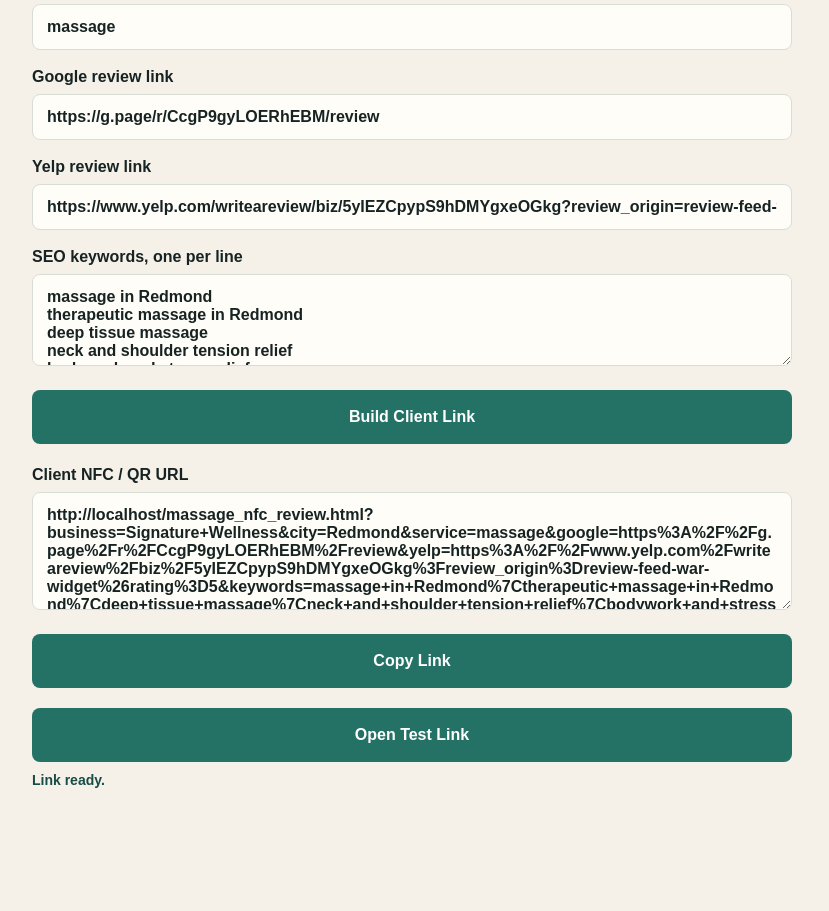
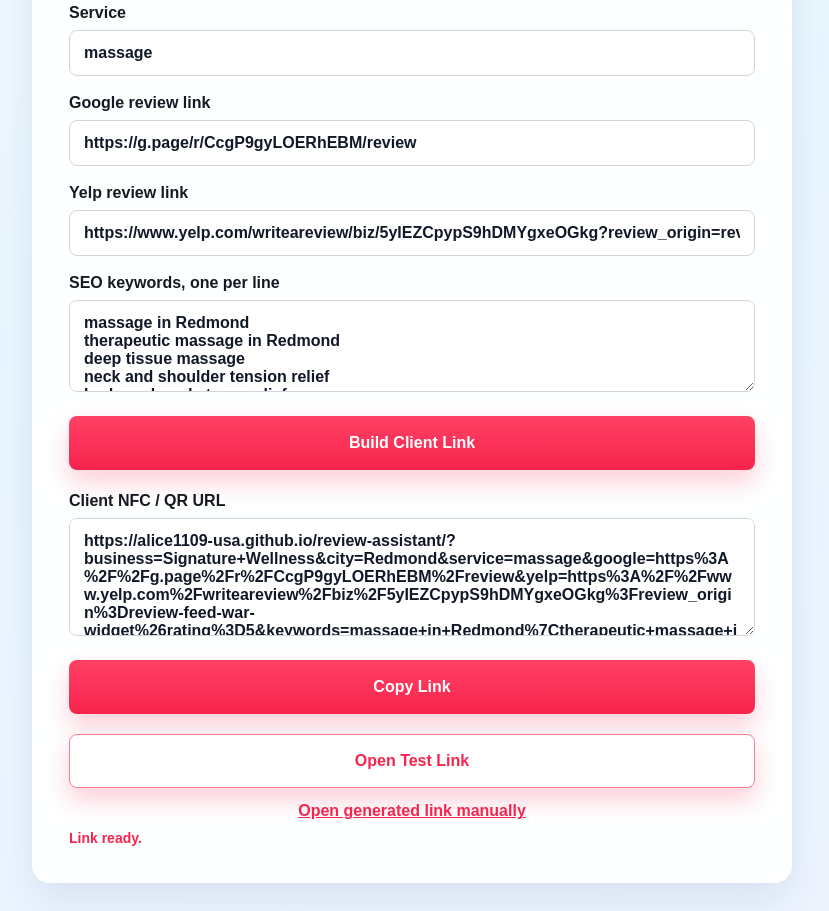
Before and after one commit to Alice1109-USA/review-assistant, a plain HTML site: page builder.html in a window 1280 px wide. Shown: the part 460-1371 px from the top of the page, without its empty margins (228-1057 px from the left). Before the commit the page ends 1280 px from the top, so only its background shows below. Drawn offline with Linux system fonts and the light colour scheme.

Commit message:
Add files via upload

```diff
--- a/builder.html
+++ b/builder.html
@@ -84,6 +84,66 @@
       font-size: 14px;
       font-weight: 700;
     }
+    /* Soft blue and rose admin style */
+    body {
+      background: linear-gradient(160deg, #f7fbff 0%, #e9f6ff 48%, #edf4ff 100%);
+      color: #151922;
+      padding: 28px 18px;
+    }
+
+    main {
+      background: rgba(255, 255, 255, 0.92);
+      border: 1px solid rgba(255, 255, 255, 0.86);
+      border-radius: 18px;
+      padding: clamp(22px, 4vw, 36px);
+      box-shadow: 0 18px 42px rgba(42, 78, 120, 0.1);
+    }
+
+    h1 {
+      color: #0f172a;
+      font-size: clamp(30px, 5vw, 42px);
+    }
+
+    p {
+      color: #64748b;
+    }
+
+    input,
+    textarea {
+      border-color: #d1d5db;
+      background: #ffffff;
+      color: #111827;
+    }
+
+    input:focus,
+    textarea:focus {
+      outline: 3px solid rgba(255, 47, 87, 0.14);
+      border-color: #ff2f57;
+    }
+
+    button {
+      background: linear-gradient(180deg, #ff4164, #f7244d);
+      color: #ffffff;
+      box-shadow: 0 12px 24px rgba(247, 36, 77, 0.22);
+    }
+
+    #test {
+      background: #ffffff;
+      border: 1px solid #ff7b92;
+      color: #f7244d;
+    }
+
+    .note {
+      color: #f7244d;
+    }
+
+    #directLink {
+      display: block;
+      margin-top: 14px;
+      color: #f7244d;
+      font-weight: 800;
+      text-align: center;
+    }
   </style>
 </head>
 <body>
@@ -140,6 +200,7 @@ wellness massage spot in Redmond</textarea>
       </label>
       <button id="copy">Copy Link</button>
       <button id="test">Open Test Link</button>
+      <a id="directLink" href="#" target="_blank" rel="noopener">Open generated link manually</a>
       <div class="note" id="note"></div>
     </div>
   </main>
@@ -151,7 +212,7 @@ wellness massage spot in Redmond</textarea>
 
     function buildUrl() {
       const customerUrl = document.getElementById("customerUrl").value.trim();
-      const base = new URL(customerUrl || "./massage_nfc_review.html", window.location.href);
+      const base = new URL(customerUrl || "./", window.location.href);
       const params = new URLSearchParams();
 
       for (const id of fields) {
@@ -162,10 +223,11 @@ wellness massage spot in Redmond</textarea>
 
       base.search = params.toString();
       result.value = base.toString();
+      document.getElementById("directLink").href = result.value;
       note.textContent = "Link ready.";
     }
 
-    document.getElementById("customerUrl").value = new URL("./massage_nfc_review.html", window.location.href).toString();
+    document.getElementById("customerUrl").value = "https://alice1109-usa.github.io/review-assistant/";
 
     document.getElementById("build").addEventListener("click", buildUrl);
     document.getElementById("copy").addEventListener("click", async () => {
@@ -180,7 +242,7 @@ wellness massage spot in Redmond</textarea>
     });
     document.getElementById("test").addEventListener("click", () => {
       if (!result.value) buildUrl();
-      window.open(result.value, "_blank", "noopener");
+      window.location.href = result.value;
     });
 
     buildUrl();
```
